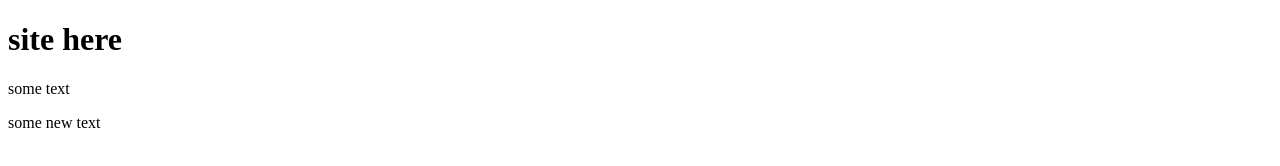
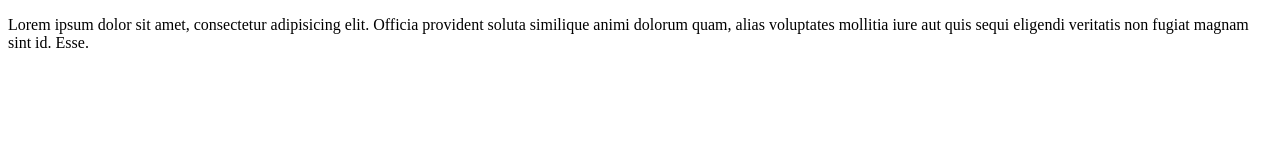
Before and after one commit to ognevaolya/site, a plain HTML site: page index.html in a window 1280 px wide. Drawn offline with Linux system fonts and the light colour scheme.

Commit message:
third commit

```diff
--- a/index.html
+++ b/index.html
@@ -6,8 +6,8 @@
 	<link rel="stylesheet" type="css/style.css">
 </head>
 <body>
-	<h1>site here</h1>
-	<p>some text</p>
-	<p>some new text</p>
+
+	<p>Lorem ipsum dolor sit amet, consectetur adipisicing elit. Officia provident soluta similique animi dolorum quam, alias voluptates mollitia iure aut quis sequi eligendi veritatis non fugiat magnam sint id. Esse.</p>
+
 </body>
 </html>
```
